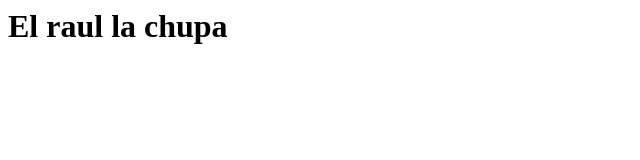
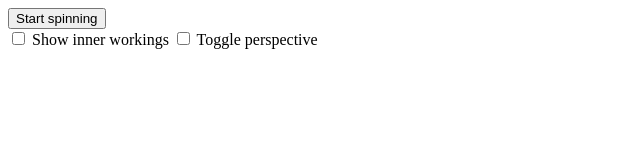
Before and after one commit to nilbalaguer/casino, a plain HTML site: page index.html in a window 1280 px wide. Shown: the whole page, without its empty margins (0-640 px from the left). Drawn offline with Linux system fonts and the light colour scheme.

Commit message:
Update index.html

```diff
--- a/index.html
+++ b/index.html
@@ -1,2 +1,23 @@
-<h1>El raul la chupa</h1>
-<script src="app.js"></script>
+<div id="stage" class="perspective-on">
+    <div id="rotate">
+        <div id="ring1" class="ring"></div>
+        <div id="ring2" class="ring"></div>
+        <div id="ring3" class="ring"></div>
+        <div id="ring4" class="ring"></div>
+        <div id="ring5" class="ring"></div>
+  </div>
+<div>
+        <button class="go">Start spinning</button>
+    </div>
+
+    <div>
+        <label>
+            <input type="checkbox" id="xray">
+            Show inner workings
+        </label>
+        <label>
+            <input type="checkbox" id="perspective">
+            Toggle perspective
+        </label>
+    </div>
+</div>
```
